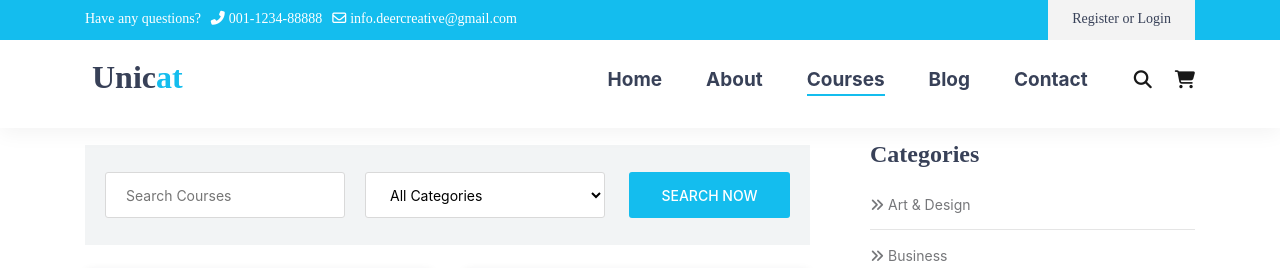
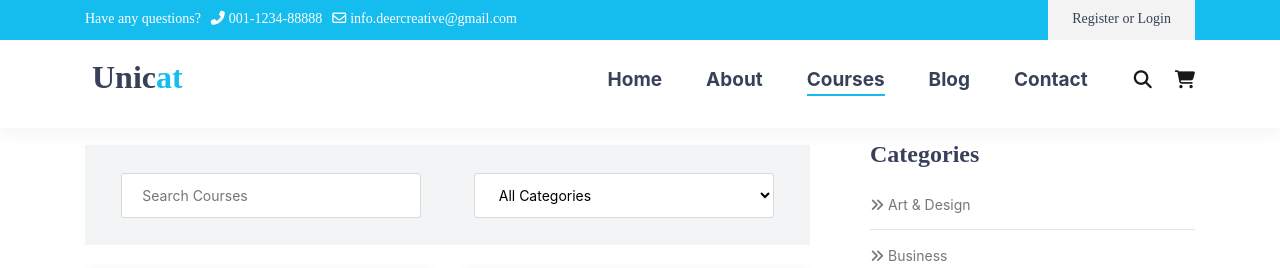
Before and after one commit to KananHabibli/React-Unicat, a React (Create React App) app: page /courses in a window 1280 px wide. Shown: the top 268 px of the page. Built offline with nearby package versions, Linux system fonts and the light colour scheme; data requests are answered from the project's data file; grey boxes are pictures that could not be loaded.

Commit message:
Search added

```diff
--- a/src/assets/css/CoursesSearch.css
+++ b/src/assets/css/CoursesSearch.css
@@ -13,8 +13,8 @@
 }
 
 .courses-search-input{
-    width: 240px;
-    height: 46px;
+    width: 300px;
+    height: 45px;
     border: solid 1px rgb(217, 217, 217);
     border-radius: 3px;
     background: rgb(255, 255, 255);
--- a/src/assets/css/MainCarousel.css
+++ b/src/assets/css/MainCarousel.css
@@ -1,5 +1,3 @@
-/* MAIN / CAROUSEL */
-
 .carousel-control-next, .carousel-control-prev{
     background-color: #b6b7bd;
     border-radius: 50%;
@@ -44,23 +42,18 @@
 
 .home_search_form div
 {
-	width: calc(100% - 100px);
-	height: 40px;
+	width: calc(100% - 140px);
+	height: 46px;
 	background: #FFFFFF;
 	border-radius: 3px;
-	margin-left: 70px;
-	margin-left: 30px;
 }
-
 .home_search_input
 {
-	display: block;
-	width: 30%;
+	width: 33.33333333%;
 	border: none;
 	outline: none;
 	height: 25px;
 	padding-left: 20px;
-	margin: 0 auto;
 }
 .home_search_input:not(:last-child)
 {
--- a/src/assets/css/SingleCourse.css
+++ b/src/assets/css/SingleCourse.css
@@ -15,6 +15,7 @@
 }
 
 .course-image img{
+    width: 50%;
     display: block;
     margin: 0 auto;
     border-radius: 3px;
--- a/src/components/Courses/CardContainer.js
+++ b/src/components/Courses/CardContainer.js
@@ -6,6 +6,7 @@ import '../../assets/css/CardContainer.css'
 
 import CourseCard from './CourseCard'
 import Pagination    from './Pagination'
+import CourseSearch from './CourseSearch'
 
 import fetchData from '../../utils/fetchData'
 
@@ -34,9 +35,39 @@ const CardContainer = () => {
     const [start, setStart] = useState(0)
     const [end, setEnd] = useState(6)
 
+
     const fetchCourses = page => {
         setStart(interval[page - 1].start)
         setEnd(interval[page - 1].end)
+    }
+
+    const handleChange = async event => {
+        updateCourses([])
+
+        let value = event.target.value
+        const data = await fetchData(`courses?q=${value}&_start=0&_end=6`)
+        data.map(elem => {
+            return updateCourses(courses => [...courses, elem])
+        })
+    }
+
+    const handleSelectChange = async event => {
+        updateCourses([])
+
+        let value = event.target.value
+        let query = ''
+
+        if(value === 'all'){
+            query = `courses?_start=0&_end=6`
+        } else {
+            query = `courses?q=${value}`
+        }
+
+        const data = await fetchData(query)
+        data.map(elem => {
+            return updateCourses(courses => [...courses, elem])
+        })
+
     }
 
     useEffect(() => {
@@ -52,6 +83,7 @@ const CardContainer = () => {
 
     return (
         <Fragment>
+            <CourseSearch  handleChange={handleChange} handleSelectChange={handleSelectChange}/>
             <div className="courses-cards">
                 <div className="row">
                     {courses.map((course, index) => (
@@ -64,7 +96,7 @@ const CardContainer = () => {
                                     price={course.price}
                                     discount
                                     students={course.students}
-                                    rating={course.rating}/>
+                                    rating={course.rating} />
                             </Link>
                         </div>
                     ))}
--- a/src/components/Courses/CourseSearch.js
+++ b/src/components/Courses/CourseSearch.js
@@ -4,15 +4,15 @@ import axios from 'axios'
 
 import '../../assets/css/CoursesSearch.css'
 
-const CourseSearch = () => {
+const CourseSearch = ({ handleChange, handleSelectChange }) => {
 
-    const [courses, updateCourses] = useState([])
+    const [courseNames, updateCourseNames] = useState([])
 
     useEffect(() => {
-        axios.get("http://localhost:5000/courses?_start=0&_end=6")
+        axios.get("http://localhost:5000/courses")
             .then(res => {
                 res.data.map(elem => {
-                    updateCourses(courseNames => [...courseNames, elem.course])
+                    updateCourseNames(courseNames => [...courseNames, elem.course])
                 })
             })
             .catch(e => console.log(e))
@@ -21,15 +21,16 @@ const CourseSearch = () => {
 
     return (
         <div className="courses-search">
-            <form className="d-flex align-items-center justify-content-start flex-row" action="">
-                <input className="courses-search-input" type="text" placeholder="Search Courses" />
-                <select className="courses-search-select courses-search-input">
-                    <option>All Categories</option>
-                    {courses.map((course, index) => (
-                        <option key={index}>{course}</option>
+            <form className="d-flex align-items-center justify-content-around flex-row">
+                <input className="courses-search-input" onKeyUp={handleChange} type="text" placeholder="Search Courses" />
+                <select
+                    className="courses-search-select courses-search-input"
+                    onChange={handleSelectChange}>
+                    <option value="all">All Categories</option>
+                    {courseNames.map((course, index) => (
+                        <option key={index} value={course}>{course}</option>
                     ))}
                 </select>
-                <button className="courses-search-button ml-auto">Search Now</button>
             </form>
         </div>
     )
--- a/src/components/Courses/Courses.js
+++ b/src/components/Courses/Courses.js
@@ -3,7 +3,6 @@ import React from 'react'
 import '../../assets/css/GeneralCourses.css'
 
 import PageTail      from '../Main/PageTail'
-import CourseSearch  from './CourseSearch'
 import CardContainer from './CardContainer'
 import Categories    from './Categories'
 import LatestCourses from './LatestCourses'
@@ -24,9 +23,7 @@ const Courses = () => {
                 <div className="container">
                     <div className="row">
                         <div className="col-lg-8">
-                            <CourseSearch />
                             <CardContainer />
-
                         </div>
                         <div className="col-lg-4">
                             {/* CATEGORIES */}
--- a/src/components/Courses/SingleCourse.js
+++ b/src/components/Courses/SingleCourse.js
@@ -23,12 +23,12 @@ const SingleCourse = () => {
                 <div className="media">
                     <img src="/images/profilepicture.png" className="mr-3" alt="Profile"  width="50"/>
                     <div className="media-body">
-                    <h5 className="mt-0">{course.tutor}</h5>
+                        <h5 className="mt-0">{course.tutor}</h5>
                         Mar 18, 2019 * <span className="badge badge-pill badge-info">Rating: {course.rating}</span> * <i className="fas fa-graduation-cap"></i> {course.students} students
                     </div>
                 </div>
                 <div className="course-image">
-                    <img src={course.src} alt={course.alt}  width="400"/>
+                    <img src={course.src} alt={course.alt} />
                 </div>
                 <div className="course-title">
                     <i className="fas fa-book-open mr-2"></i>{course.course}
--- a/src/components/Main/Courses.js
+++ b/src/components/Main/Courses.js
@@ -31,7 +31,6 @@ const Courses = () => (
                                                     students={context.data[index].students}
                                                     rating={context.data[index].rating}/>
                                             </Link>
-
                                         </div>
                                 )})}
                             </div>
--- a/src/components/Main/MainCarouselItem.js
+++ b/src/components/Main/MainCarouselItem.js
@@ -4,7 +4,7 @@ import PropTypes from 'prop-types'
 
 const MainCarouselItem = ({ courseNames }) => (
     <Fragment>
-        <img src="/images/home_slider_1.jpg"  alt="..." />
+        <img src="/images/home_slider_1.jpg" class  alt="..." />
         <div className="carousel-caption">
             <h5>The Premium System Education</h5>
             <p>Future Of Education Technology</p>
```
Lines whose indentation alone changed are shown as unchanged.
